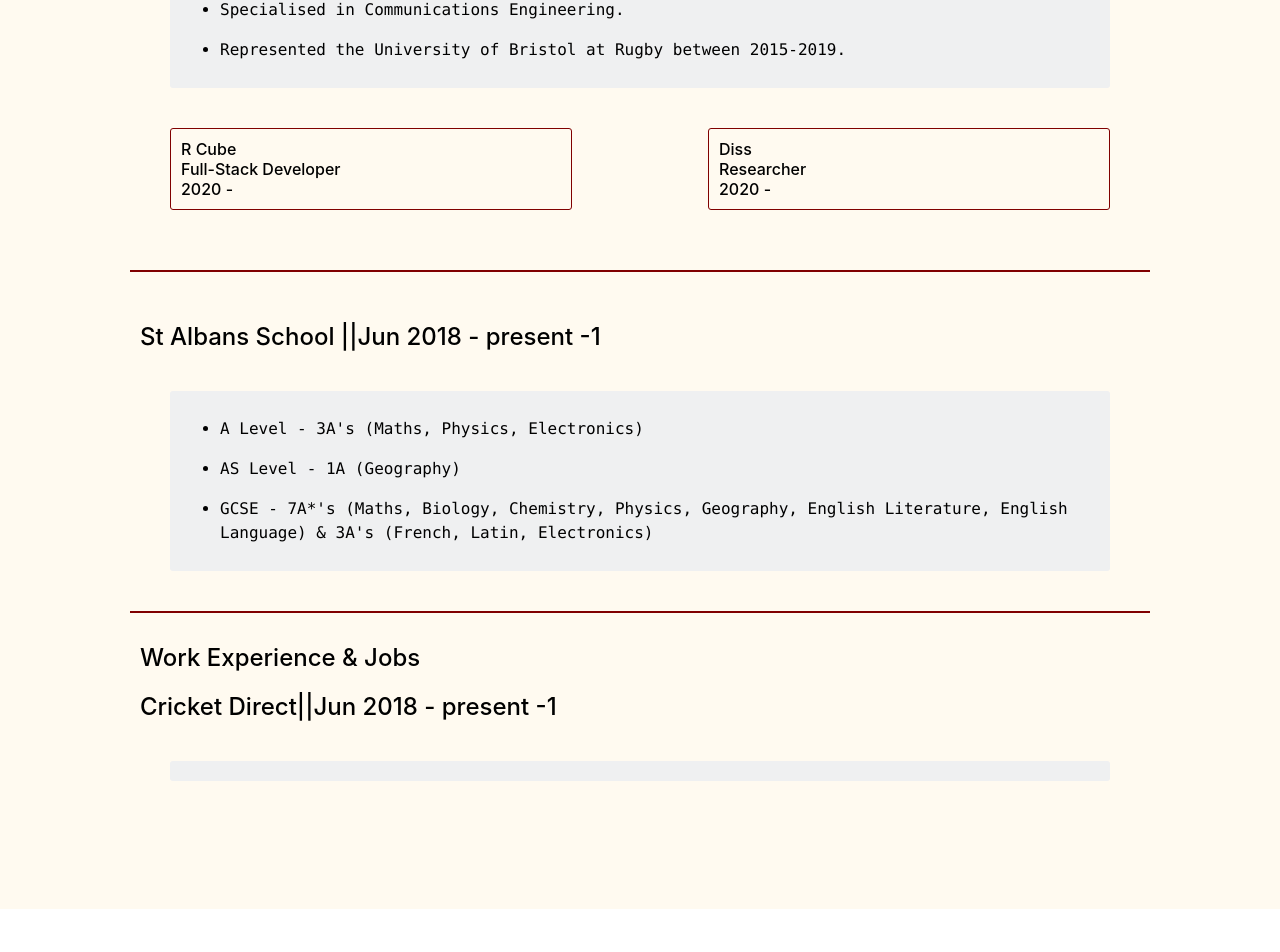
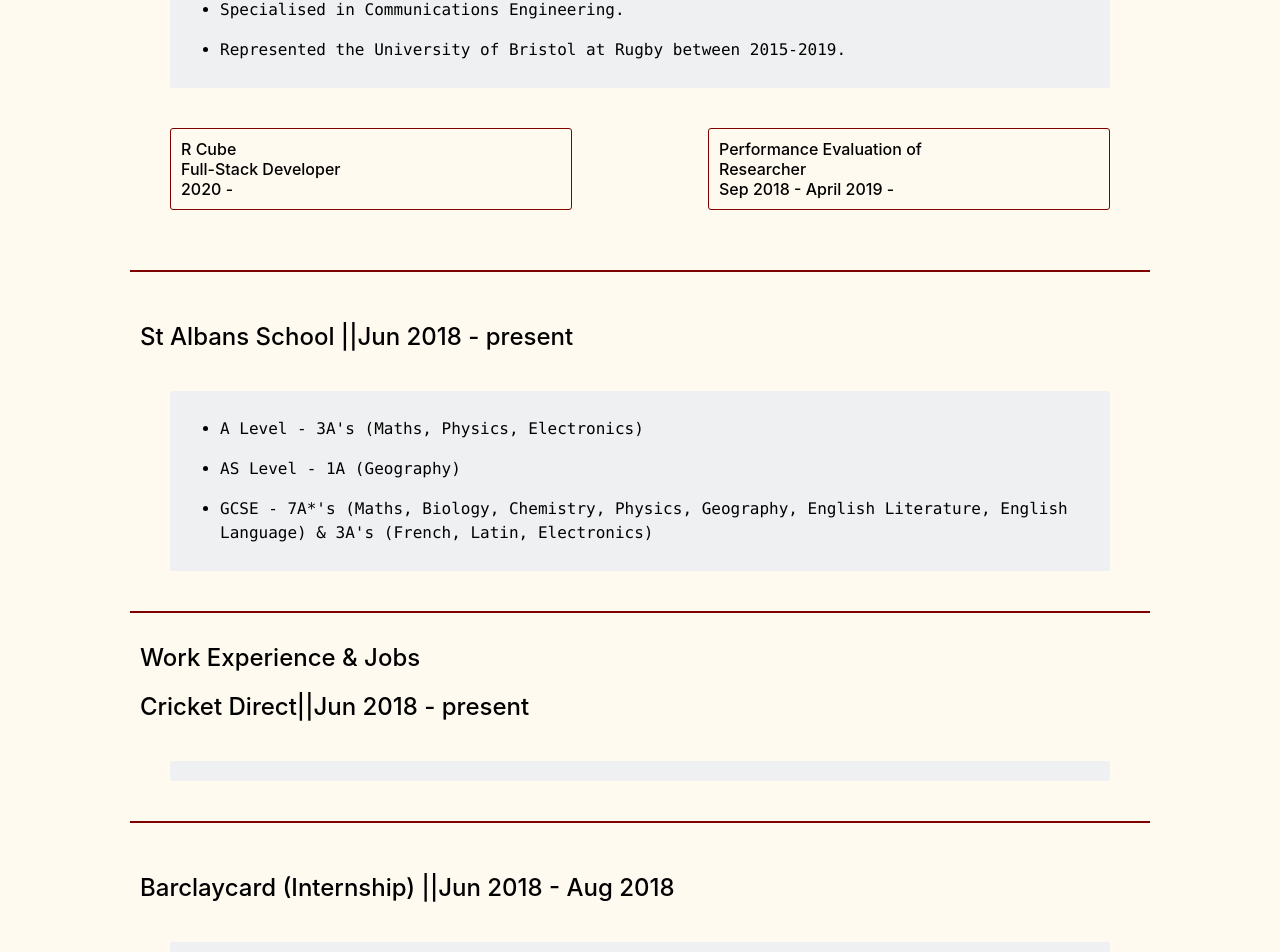
Before and after one commit to perrinjack/portfolio, a React (Create React App) app: page / in a window 1280 px wide. Shown: the part 1515-2467 px from the top of the page. Before the commit the page ends 2424 px from the top, so only its background shows below. Built offline with nearby package versions, Linux system fonts and the light colour scheme; the HTML template or start-up script is replaced by a standard one.

Commit message:
Popup styling altered & content added

```diff
--- a/src/components/experience.tsx
+++ b/src/components/experience.tsx
@@ -43,7 +43,7 @@ const Experience = ({
     <div className="experience">
       <div className="experience-title">{subtitle}</div>
       <div className="experience-title">
-        {title}||{from} - {to} {expandedProjects}
+        {title}||{from} - {to}
       </div>
       <ReactMarkdown className="code-block" source={summary} />
       <div className="project-container">
--- a/src/components/projectExpand.tsx
+++ b/src/components/projectExpand.tsx
@@ -34,6 +34,9 @@ const ProjectExpand = ({ project, closePopup }: DataProps) => {
           <div className="tag">{'<TechStack>'}</div>
           <div className="tech-stack-list">tech stack list here</div>
           <div className="tag">{'</TechStack>'}</div>
+          <div className="tag">{'<Link>'}</div>
+          <div className="tech-stack-list">Link</div>
+          <div className="tag">{'</Link>'}</div>
           <ReactMarkdown className="description indented-text"></ReactMarkdown>
         </div>
       </div>
--- a/src/content/education.json
+++ b/src/content/education.json
@@ -5,7 +5,7 @@
     "from": "Jun 2018",
     "to": "present",
     "location": "London, UK",
-    "summary": "A 16-week intensive programming bootcamp, focusing on : \n\n* Agile methodologies.\n\n* Object-oriented design.\n\n* Test driven development and behaviour driven development.\n\n* Pair programming.\n\n* Production of high quality clean code.\n\n* Emotional intelligence.",
+    "summary": "A 16-week intensive programming bootcamp, focusing on: \n\n* Agile methodologies.\n\n* Object-oriented design.\n\n* Test driven development and behaviour driven development.\n\n* Pair programming.\n\n* Production of high quality clean code.\n\n* Emotional intelligence.",
     "projects": [
       {
         "id": 1,
@@ -47,9 +47,9 @@
       },
       {
         "id": 5,
-        "name": "Diss",
+        "name": "Performance Evaluation of ",
         "role": "Researcher",
-        "from": "2020",
+        "from": "Sep 2018 - April 2019",
         "to": ""
       }
     ]
@@ -67,7 +67,16 @@
     "title": "Cricket Direct",
     "from": "Jun 2018",
     "to": "present",
-    "location": "London, UK",
+    "location": "St Albans, UK",
+    "summary": "",
+    "projects": []
+  },
+
+  {
+    "title": "Barclaycard (Internship) ",
+    "from": "Jun 2018",
+    "to": "Aug 2018",
+    "location": "Northampton, UK",
     "summary": "",
     "projects": []
   }
```
